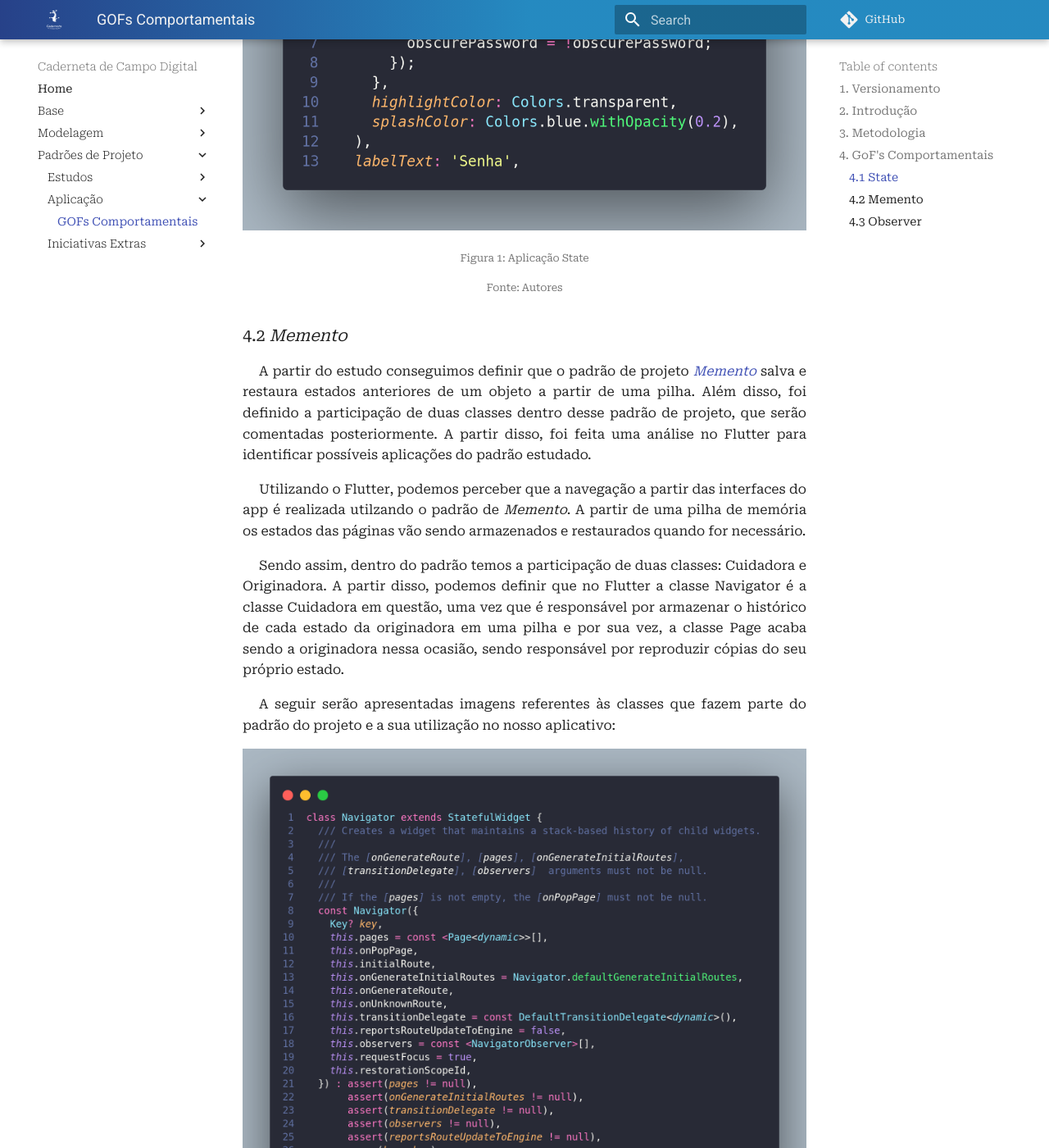
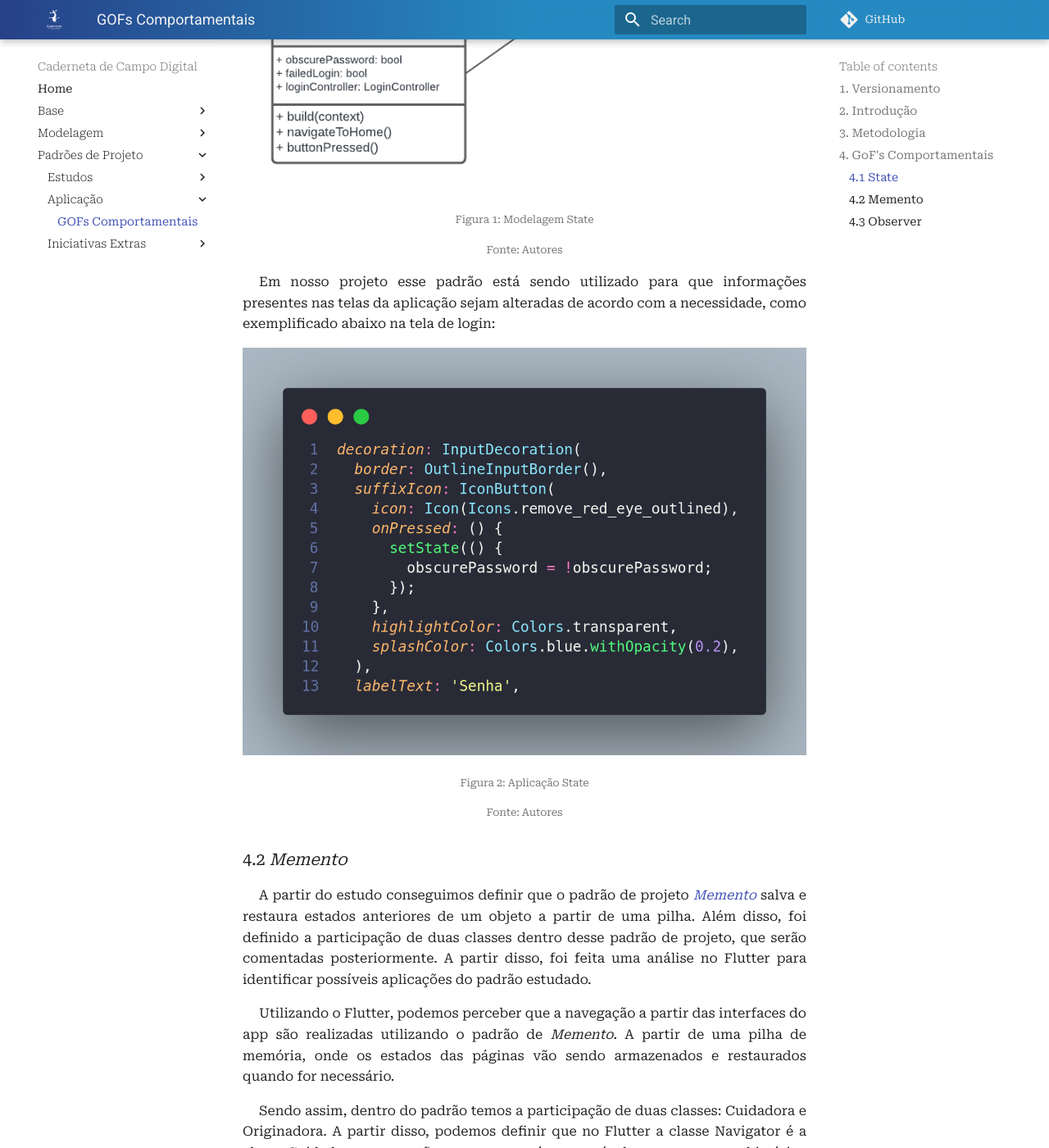
Before and after one commit to UnBArqDsw2021-2/2021.2_G4_CadernetaDeCampoDigital_docs, an MkDocs documentation site: the page built from docs/padroes_projetos/aplicacao/gofs_comportamentais.md, in a window 1280 px wide and 1400 px high, scrolled down 1530 px. Shown: the whole window at 82% size. Built offline with MkDocs 1.6.1 and Material for MkDocs 9.7.7, drawn with Linux system fonts in a browser that asks for light colours; comment, search, counter and statistics services are not loaded; some of the changed text lies outside the part shown.

Commit message:
#123 Adicionando modelagem do State

```diff
--- a/docs/padroes_projetos/aplicacao/gofs_comportamentais.md
+++ b/docs/padroes_projetos/aplicacao/gofs_comportamentais.md
@@ -24,11 +24,17 @@
 
 <p align="justify" style="text-indent: 20px"> O padrão de projeto <a href="../../estudos/gofs_comportamentais/#42-state"><i>State</i></a> apresenta a possibilidade de alterar o comportamento de um objeto tendo como base o estado atual. Ao utilizar o framework flutter é possível alterar elementos de uma página a partir da classe State. Ao criar uma página que estende a classe StatefulWidget é possível realizar alterações em estados nas páginas a partir do método setState.</p>
 
+<center>
+<img src="../../../assets/padroes_projetos/state_modelagem.png" class="zoom">
+<h6>Figura 1: Modelagem State</h6>
+<h6>Fonte: Autores</h6>
+</center>
+
 <p align="justify" style="text-indent: 20px">Em nosso projeto esse padrão está sendo utilizado para que informações presentes nas telas da aplicação sejam alteradas de acordo com a necessidade, como exemplificado abaixo na tela de login: </p>
 
 <center>
 <img src="../../../assets/padroes_projetos/state_aplicacao.png" class="zoom">
-<h6>Figura 1: Aplicação State</h6>
+<h6>Figura 2: Aplicação State</h6>
 <h6>Fonte: Autores</h6>
 </center>
 
@@ -36,7 +42,7 @@
 
 <p align="justify" style="text-indent: 20px">A partir do estudo conseguimos definir que o padrão de projeto <a href="../../estudos/gofs_comportamentais/#410-memento"><i>Memento</i></a> salva e restaura estados anteriores de um objeto a partir de uma pilha. Além disso, foi definido a participação de duas classes dentro desse padrão de projeto, que serão comentadas posteriormente. A partir disso, foi feita uma análise no Flutter para identificar possíveis aplicações do padrão estudado.</p>
 
-<p align="justify" style="text-indent: 20px">Utilizando o Flutter, podemos perceber que a navegação a partir das interfaces do app é realizada utilzando o padrão de <i>Memento</i>. A partir de uma pilha de memória os estados das páginas vão sendo armazenados e restaurados quando for necessário.</p>
+<p align="justify" style="text-indent: 20px">Utilizando o Flutter, podemos perceber que a navegação a partir das interfaces do app são realizadas utilizando o padrão de <i>Memento</i>. A partir de uma pilha de memória, onde os estados das páginas vão sendo armazenados e restaurados quando for necessário.</p>
 
 <p align="justify" style="text-indent: 20px">Sendo assim, dentro do padrão temos a participação de duas classes: Cuidadora e Originadora. A partir disso, podemos definir que no Flutter a classe Navigator é a classe Cuidadora em questão, uma vez que é responsável por armazenar o histórico de cada estado da originadora em uma pilha e por sua vez, a classe Page acaba sendo a originadora nessa ocasião, sendo responsável por reproduzir cópias do seu próprio estado.</p>
 
```
Also changed, not shown: other parts of docs/padroes_projetos/aplicacao/gofs_comportamentais.md (+7 -7 lines), docs/assets/padroes_projetos/state_modelagem.png (added).
